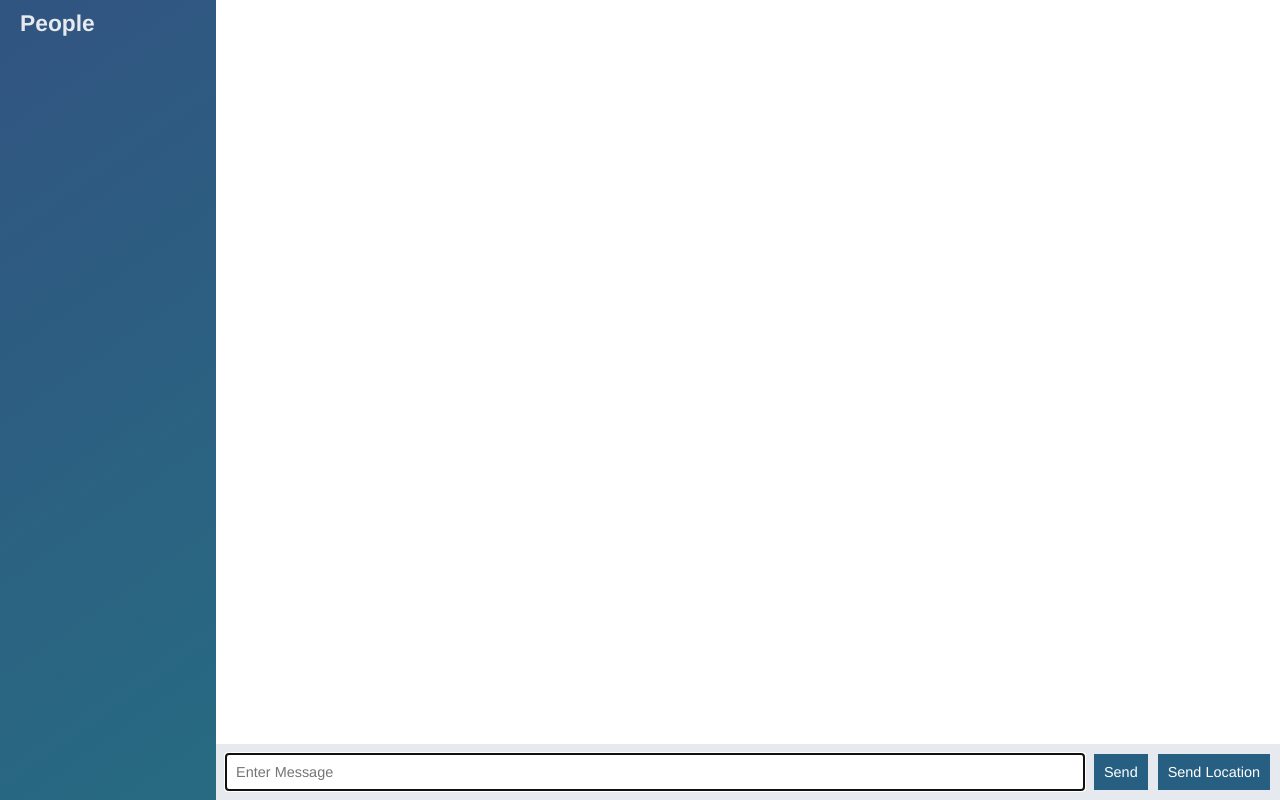
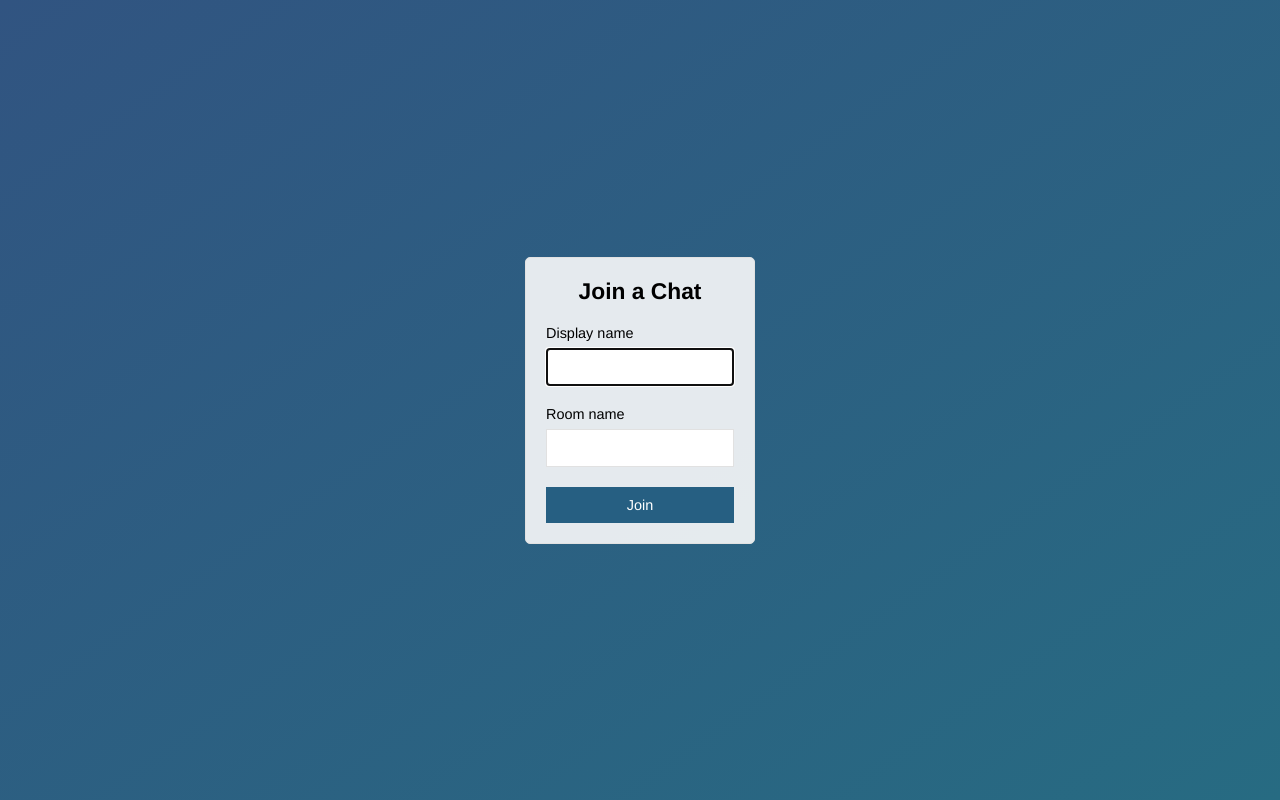
Before and after one commit to luisdoriz98/chat-app, a website: page public/index.html in a window 1280 px wide. Drawn offline with nearby package versions, Linux system fonts and the light colour scheme; no server answers.

Commit message:
Add join page

```diff
--- a/public/index.html
+++ b/public/index.html
@@ -3,50 +3,32 @@
   <head>
     <meta charset="utf-8">
     <link rel="stylesheet" href="/css/styles.css">
+    <title>Join | ChatApp</title>
+    <meta name="viewport" content="width=device-width, initial-scalable=no">
   </head>
-  <body class="chat">
-    <div class="chat__sidebar">
-      <h3>People</h3>
-      <div id="users"></div>
+  <body class="centered-form">
+    <div class="centered-form__form">
+      <form action="/chat.html">
+        <div class="form-field">
+          <h3>Join a Chat</h3>
+        </div>
+        <div class="form-field">
+          <label>Display name</label>
+          <input type="text" name="name" autofocus/>
+        </div>
+        <div class="form-field">
+          <label>Room name</label>
+          <input type="text" name="room" autofocus/>
+        </div>
+        <div class="form-field">
+          <button>Join</button>
+        </div>
+      </form>
     </div>
-      <div class="chat__main">
-        <ul id="messages" class="chat__messages"></ul>
-        <div class="chat__footer">
-          <form id="message-form">
-            <input name="message" type="text" placeholder="Enter Message" autofocus autocomplete="off"/>
-            <button>Send</button>
-          </form>
-          <button id="send-location">Send Location</button>
-        </div>
-      </div>
-
-    <script id="location-message-template" type="text/template">
-      <li class="message">
-        <div class="message__title">
-          <h4>{{from}}</h4>
-          <span>{{createdAt}}</span>
-        </div>
-        <div class="message__body">
-          <p><a href="{{url}}" target="_blank">My current location</a></p>
-        </div>
-      </li>
-    </script>
-
-    <script id="message-template" type="text/template">
-      <li class="message">
-        <div class="message__title">
-          <h4>{{from}}</h4>
-          <span>{{createdAt}}</span>
-        </div>
-        <div class="message__body">
-          <p>{{text}}</p>
-        </div>
-      </li>
-    </script>
 
     <script src="/socket.io/socket.io.js"></script>
     <script src="/js/libs/jquery-3.3.1.min.js"></script>
-    <script src="/js/index.js"></script>
+    <script src="/js/chat.js"></script>
     <script src="/js/libs/moment.js"></script>
     <script src="/js/libs/mustache.js"></script>
   </body>
```
Also changed, not shown: public/chat.html (added, +56 -0 lines), public/js/chat.js (renamed from public/js/index.js).
